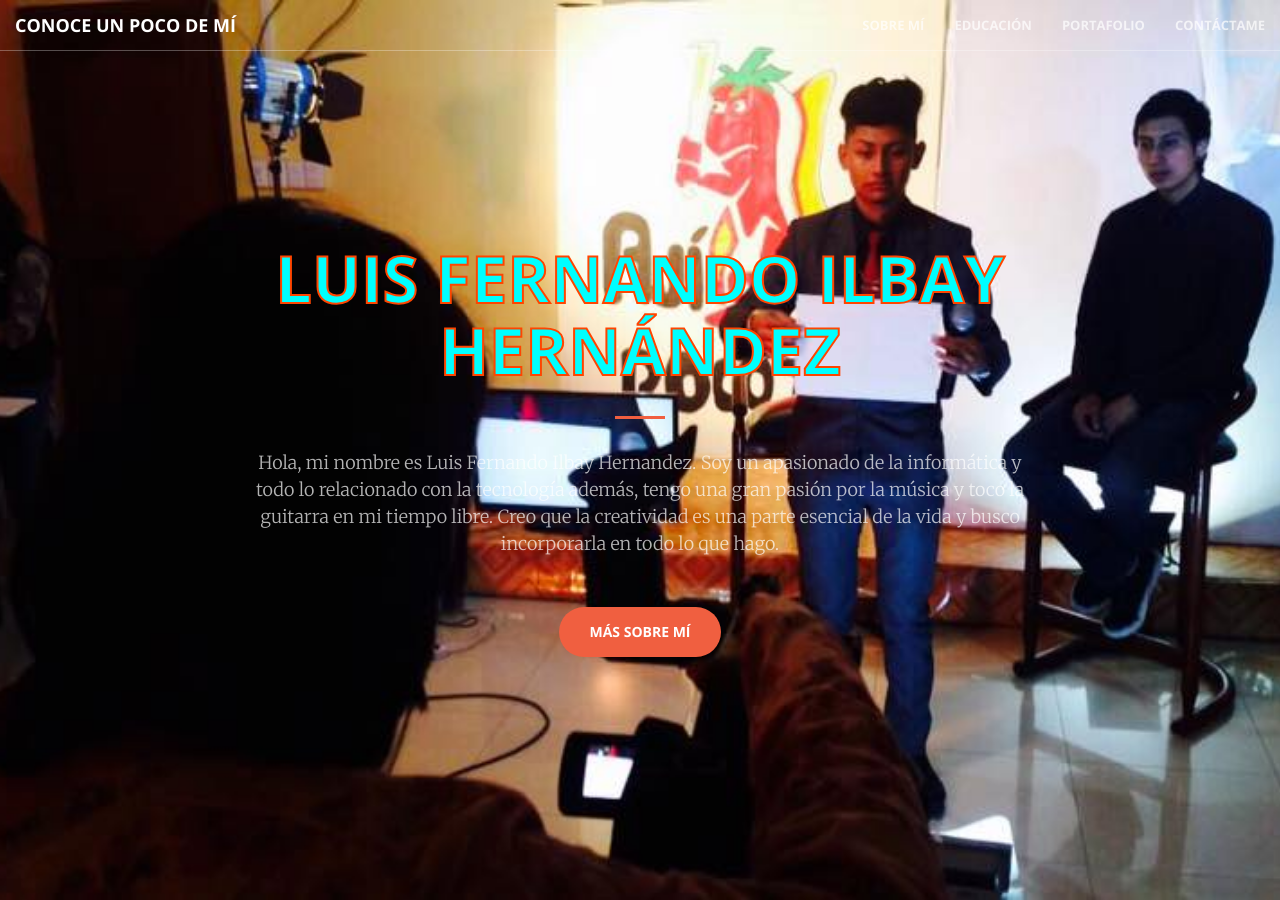
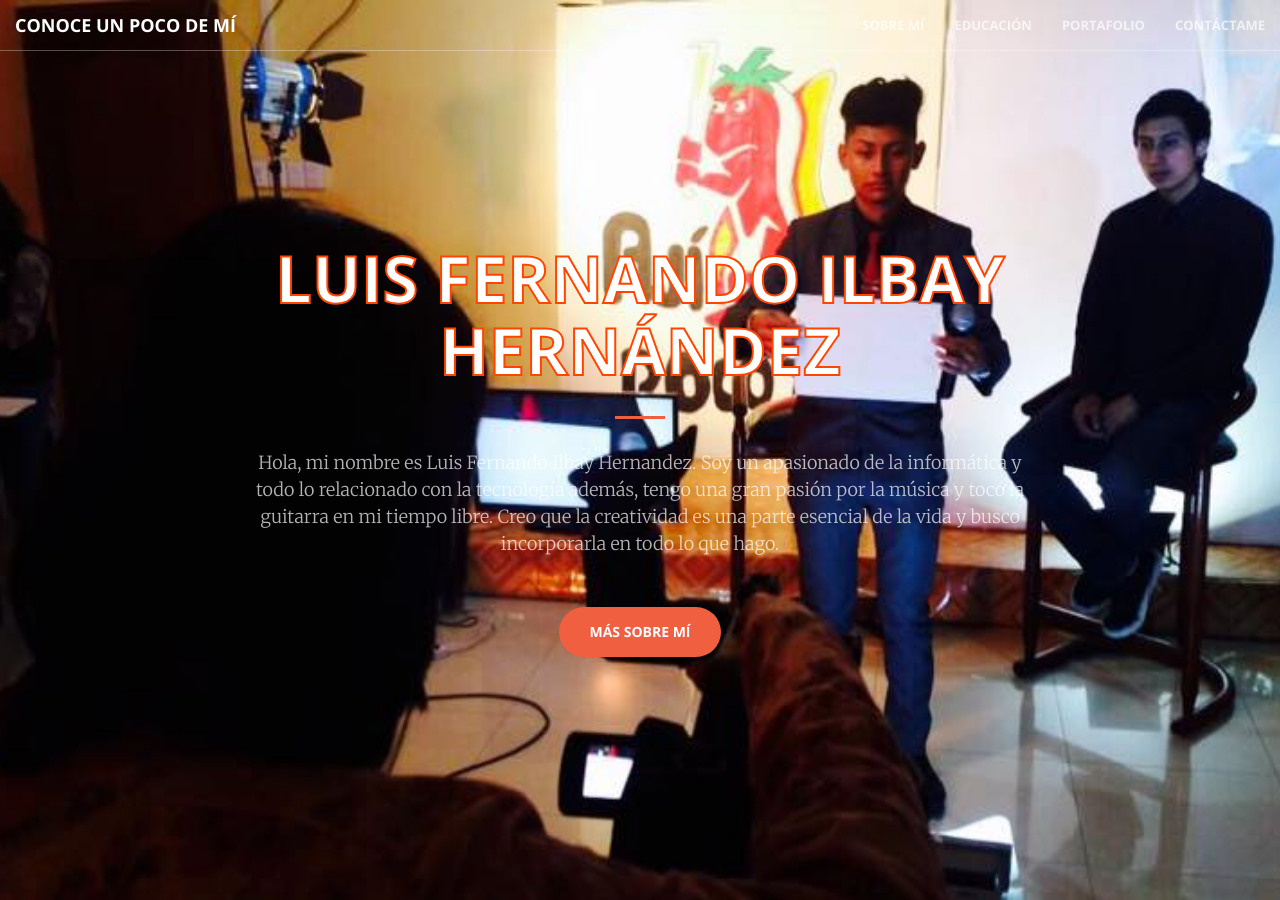
Before and after one commit to lfih-96/lfih-96.github.io, a Jekyll site: the page built from index.html, in a window 1280 px wide and 900 px high. Built offline with Jekyll 4.4.1, drawn with Linux system fonts in a browser that asks for light colours.

Commit message:
corrección

```diff
--- a/_sass/_base.scss
+++ b/_sass/_base.scss
@@ -166,7 +166,6 @@ header {
         .header-content-inner {
             h1 {
                 -webkit-text-stroke: 2px orangered;
-                -webkit-text-fill-color: aqua;
                 font-weight: 700;
                 text-transform: uppercase;
                 margin-top: 0;
```
